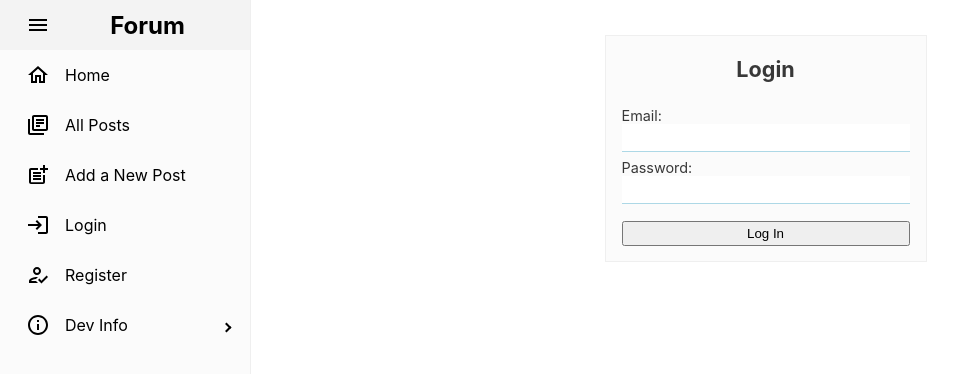
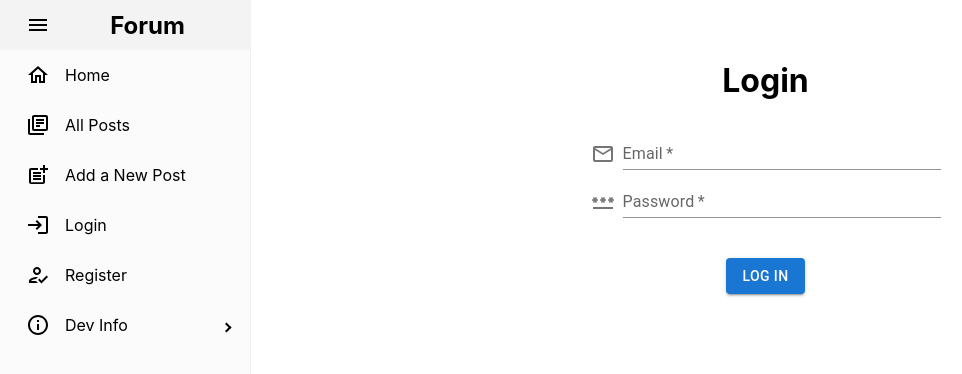
Before and after one commit to siuusunn/ga-project-3-the-forum-client, a React (Create React App) app: page /login in a window 1280 px wide. Shown: the top 374 px of the page, without its empty margins (0-962 px from the left). Built offline with nearby package versions, Linux system fonts and the light colour scheme.

Commit message:
Updated login page layout

```diff
--- a/src/components/Login.js
+++ b/src/components/Login.js
@@ -2,6 +2,9 @@ import { useState } from 'react';
 import { API } from '../lib/api';
 import { AUTH } from '../lib/auth';
 import { useNavigate } from 'react-router-dom';
+
+import { Container, Box, TextField, Button } from '@mui/material';
+import { EmailOutlined, PasswordOutlined } from '@mui/icons-material';
 
 export default function Login() {
   const navigate = useNavigate();
@@ -29,33 +32,88 @@ export default function Login() {
   };
 
   return (
-    <div className='Register'>
-      <div className='outer-container'>
-        <h2>Login</h2>
+    <>
+      <Container
+        maxWidth='sm'
+        sx={{
+          display: 'flex',
+          flexDirection: 'column',
+          alignItems: 'center',
+          mt: 5
+        }}
+      >
+        <Box
+          sx={{
+            display: 'flex',
+            flexDirection: 'column',
+            alignItems: 'center'
+          }}
+        >
+          <h1>Login</h1>
           <form onSubmit={handleSubmit}>
-          <div>
-            <label htmlFor='email'>Email:</label>
-            <input
-              type='email'
+            <Box
+              sx={{
+                display: 'flex',
+                alignItems: 'flex-end',
+                justifyContent: 'center',
+                width: 350
+              }}
+            >
+              <EmailOutlined sx={{ color: 'action.active', mr: 1, my: 0.5 }} />
+              <TextField
+                fullWidth
                 id='email'
                 name='email'
-              value={formFields.email}
+                label='Email'
+                type='email'
+                variant='standard'
                 onChange={handleChange}
-            ></input>
-          </div>
-          <div>
-            <label htmlFor='password'>Password:</label>
-            <input
-              type='password'
+                required
+              />
+            </Box>
+            <Box
+              sx={{
+                display: 'flex',
+                alignItems: 'flex-end',
+                justifyContent: 'center'
+              }}
+            >
+              <PasswordOutlined
+                sx={{ color: 'action.active', mr: 1, my: 0.5 }}
+              />
+              <TextField
+                fullWidth
                 id='password'
                 name='password'
-              value={formFields.password}
+                label='Password'
+                type='password'
+                variant='standard'
                 onChange={handleChange}
-            ></input>
-          </div>
-          <button type='submit'>Log In</button>
+                required
+              />
+            </Box>
+            <Box
+              sx={{
+                display: 'flex',
+                alignItems: 'center',
+                justifyContent: 'center',
+                flexDirection: 'column'
+              }}
+            ></Box>
+            <Box
+              sx={{
+                display: 'flex',
+                alignItems: 'flex-end',
+                justifyContent: 'center'
+              }}
+            >
+              <Button type='submit' variant='contained' sx={{ mt: 5 }}>
+                Log In
+              </Button>
+            </Box>
           </form>
-      </div>
-    </div>
+        </Box>
+      </Container>
+    </>
   );
 }
```
Also changed, not shown: src/components/Register.js (+1 -10 lines). Lines whose indentation alone changed are shown as unchanged.
